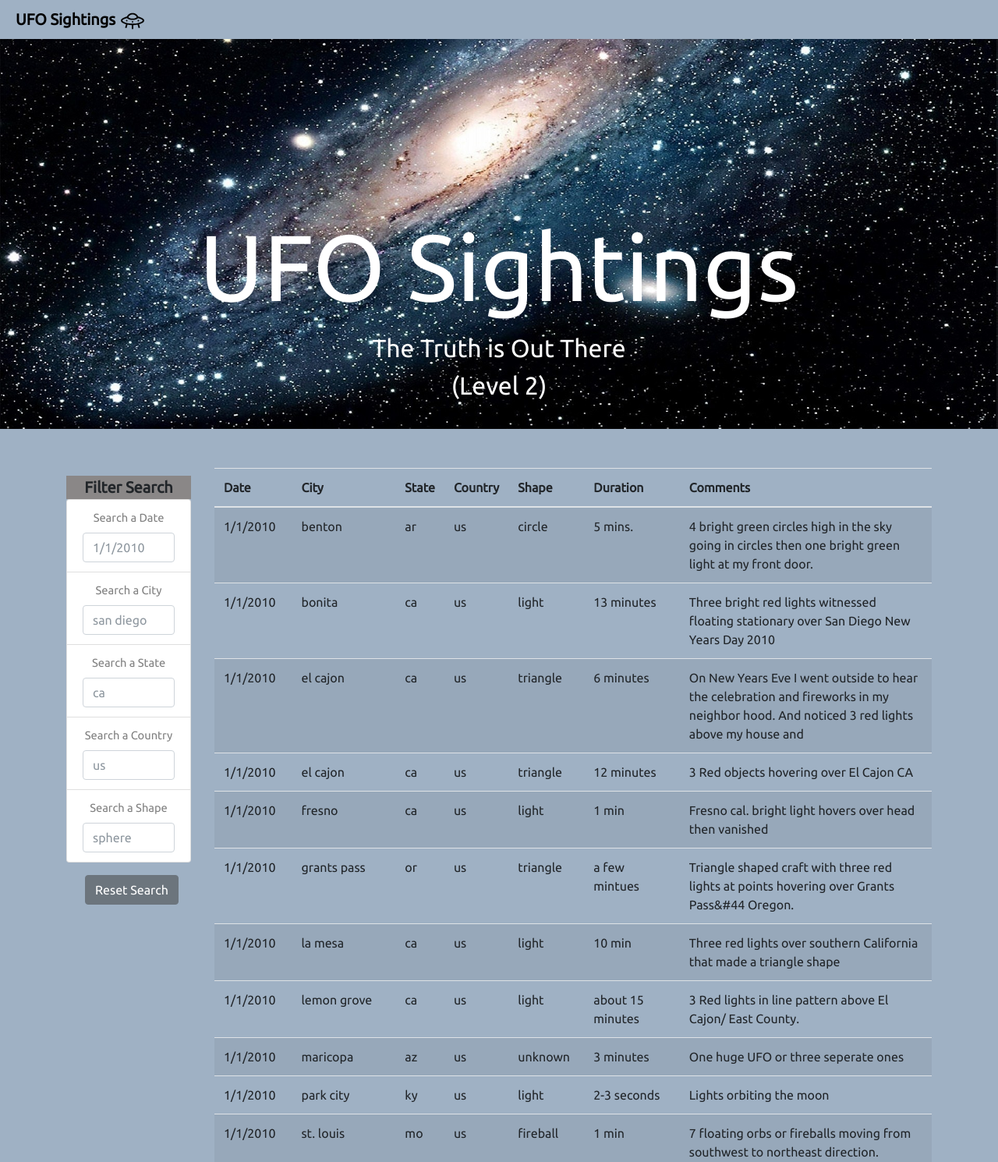
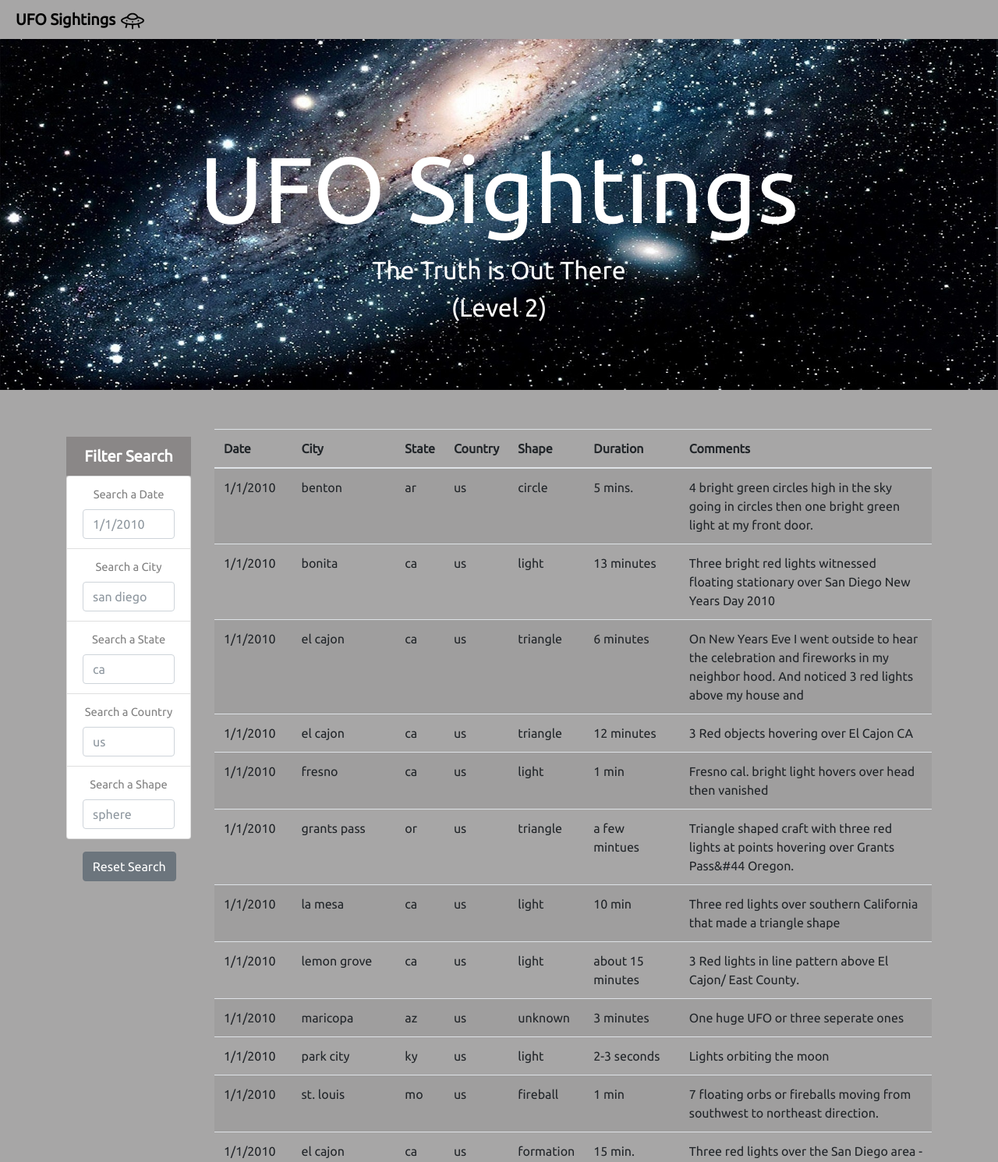
Before and after one commit to Kphad20/JavaScript-Challenge, a plain HTML site: page UFO-Level-2/index.html in a window 1280 px wide. Shown: the top 1490 px of the page at 78% size. Drawn offline with nearby package versions, Linux system fonts and the light colour scheme.

Commit message:
Modified page styles

```diff
--- a/UFO-Level-2/static/css/style.css
+++ b/UFO-Level-2/static/css/style.css
@@ -16,7 +16,7 @@ body {
   min-height: 100%;
   padding-bottom: 130px;
   overflow: auto;
-  background: #9fb1c4;
+  background: rgb(167, 166, 166);
 }
 
 /* The footer is positioned at the bottom of the page */
@@ -26,7 +26,7 @@ body {
   bottom: 0;
   left: 0;
   min-height: 100px;
-  background: #9fb1c4;
+  background: #b8c7d8;
 }
 
 /* The code styles the text at the bottom of the footer */
@@ -101,7 +101,7 @@ select {
 /* The styles for the parallax */
 .hero {
   position: relative;
-  height: 500px;
+  height: 450px;
   padding: 20px;
   margin: 0;
   background: black;
@@ -112,7 +112,7 @@ select {
 }
 
 .hero h1 {
-  margin-top: 200px;
+  margin-top: 100px;
   font-size: 0.1rem;
   animation: title 1.2s forwards linear;
   color: white;
@@ -130,6 +130,8 @@ select {
   text-align: center;
   font-weight: bold;
   font-size: 15pt;
+  color: white;
+  padding: 10px;
   background-color: rgb(138, 135, 135);
 }
 
@@ -141,7 +143,7 @@ select {
 
 button {
   position: relative;
-  left: 15%;
+  left: 13%;
   top: 25%;
 }
 
--- a/UFO-Level-2/static/js/app.js
+++ b/UFO-Level-2/static/js/app.js
@@ -46,7 +46,7 @@ document.querySelectorAll("input.form-control").forEach(function(el,idx){
 });
 
 // Clear search fields with Reset button using "onclick=perfromReset()" event handler
-// Use document.getElementById() method to return an element whose id property matches
+// Use "document.getElementById()" method to return an element whose id property matches
 function performReset() {
   document.getElementById("datetime").value = "";
   document.getElementById("city").value = "";
```
